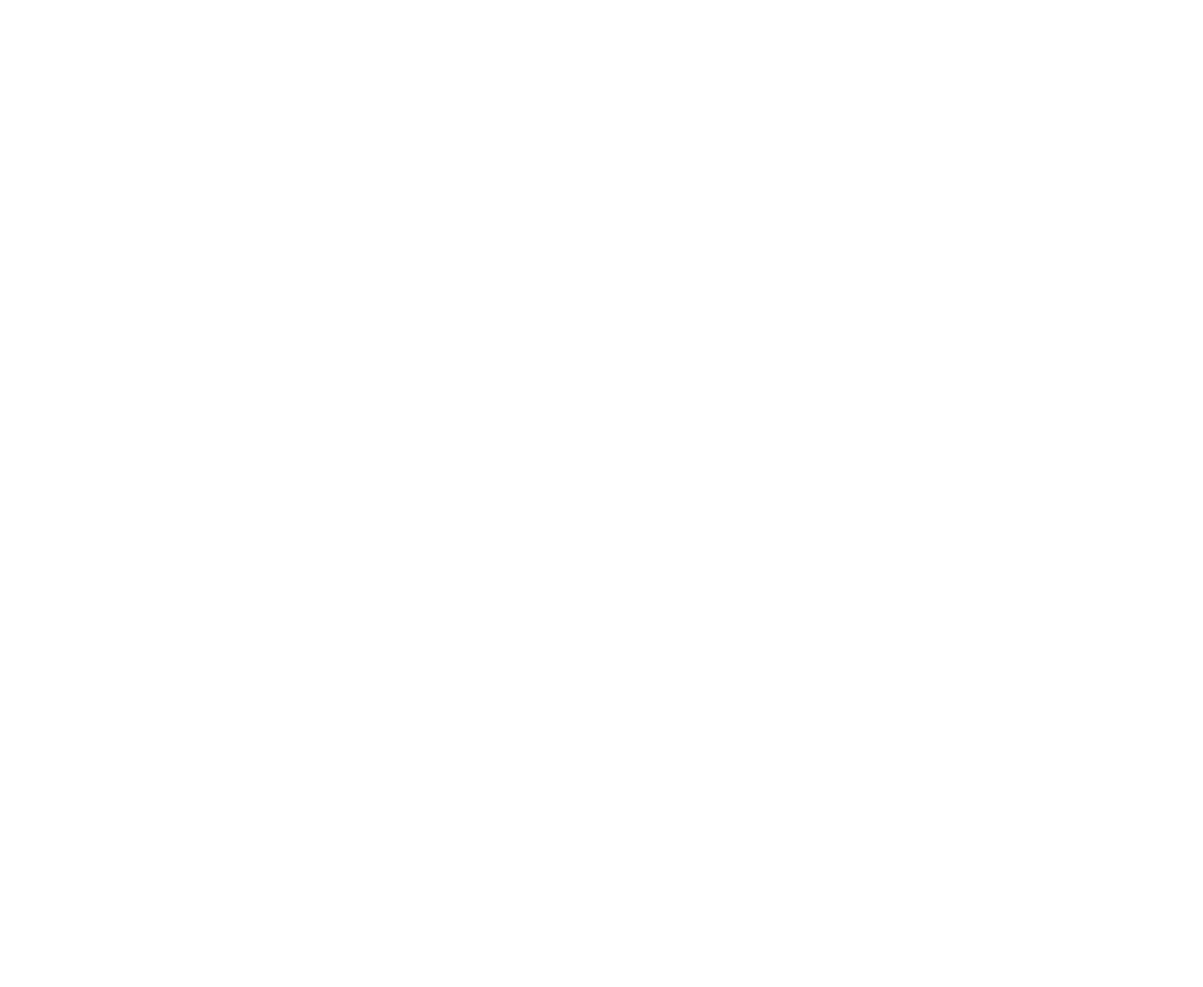
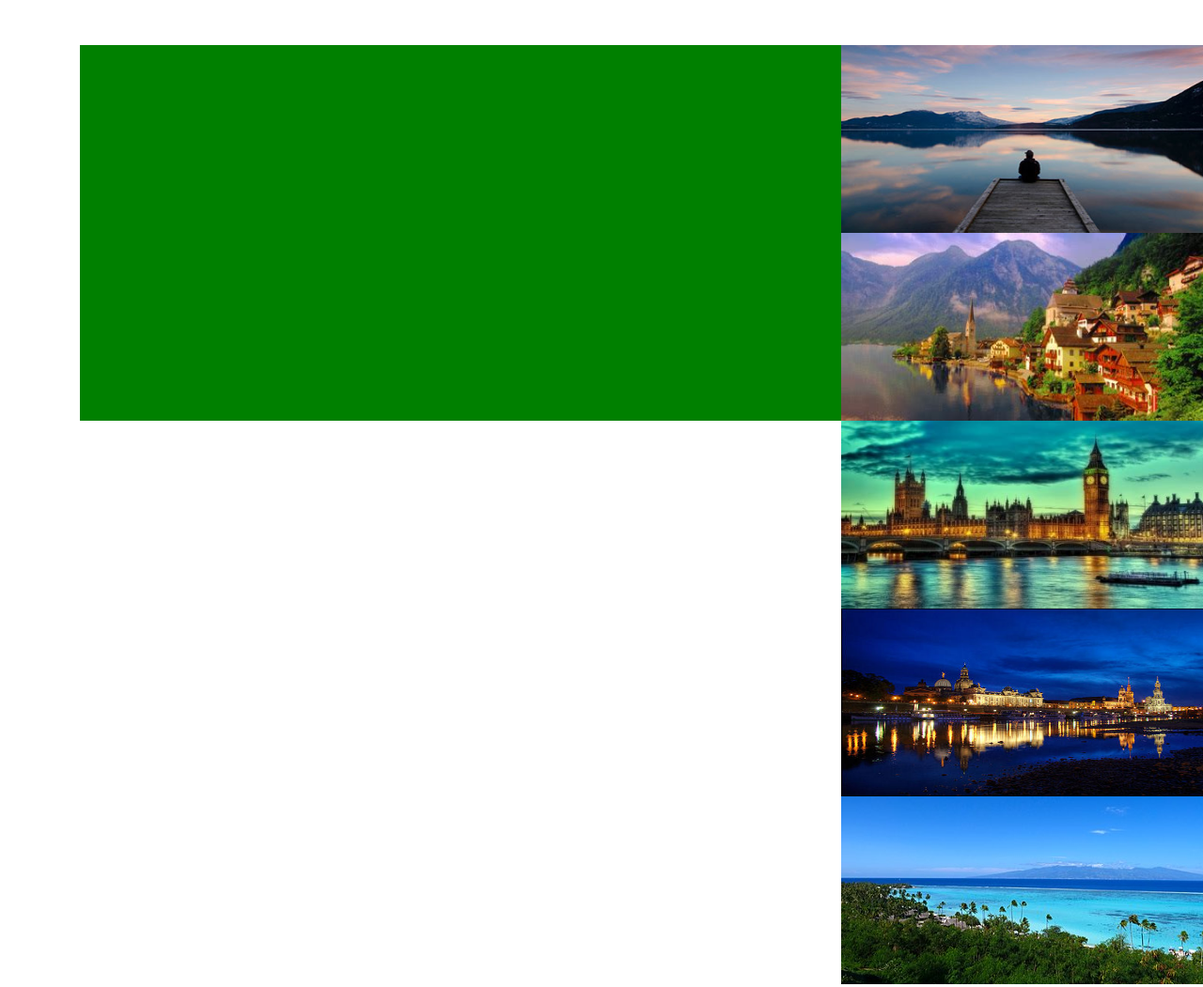
Before and after one commit to iamfrego/js-array-carousel, a plain HTML site: page index.html in a window 1280 px wide. Shown: the whole page at 94% size. Before the commit the page ends 800 px from the top, so only its background shows below. Drawn offline with nearby package versions, Linux system fonts and the light colour scheme.

Commit message:
Immagini inserite sulla Colonna DX

```diff
--- a/assets/CSS/style.css
+++ b/assets/CSS/style.css
@@ -1 +1,15 @@
-.debug .selectedImage {}
+.debug .selectedImage {
+    background-color: green;
+    height: 400px;
+    width: 900px;
+}
+
+.debug .optionImage {
+    background-color: indigo;
+    width: 300px;
+}
+
+.debug .option img {
+    height: 200px;
+    width: 400px;
+}
--- a/assets/JS/main.js
+++ b/assets/JS/main.js
@@ -1,3 +1,4 @@
+
 const items = [
     'img/01.jpg',
     'img/02.jpg',
@@ -21,3 +22,16 @@ const text = [
     'Lorem ipsum, dolor sit amet consectetur adipisicing elit. Et temporibus voluptatum suscipit tempore aliquid deleniti aut veniam inventore eligendi ex ad ullam,',
     'Et temporibus voluptatum suscipit tempore aliquid deleniti aut veniam inventore eligendi ex ad ullam,',
 ]
+
+
+const image = document.querySelector(`div.option`);
+
+
+for (let i = 0; (i < items.length); i++) {
+
+    const optionImage = `<div class="col imgContainer--${i}">
+                            <img src="${items[i]}" alt="">
+                        </div>`;
+    console.log(optionImage);
+    image.innerHTML += optionImage;
+}
--- a/index.html
+++ b/index.html
@@ -5,18 +5,25 @@
         <meta http-equiv="X-UA-Compatible" content="IE=edge">
         <meta name="viewport" content="width=device-width, initial-scale=1.0">
         <title>Document</title>
+        <link rel="stylesheet" href="https://stackpath.bootstrapcdn.com/bootstrap/4.4.1/css/bootstrap.min.css" integrity="sha384-Vkoo8x4CGsO3+Hhxv8T/Q5PaXtkKtu6ug5TOeNV6gBiFeWPGFN9MuhOf23Q9Ifjh" crossorigin="anonymous">
         <link rel="stylesheet" href="./assets/CSS/style.css">
     </head>
     <body class="debug">
 
         <main>
-            <div class="container">
+            <div class="container d-flex my-5">
 
                 <div class="selectedImage">
 
                 </div>
 
                 <div class="optionImage">
+
+                    <div class="row option">
+
+
+
+                    </div>
 
                 </div>
             </div>
```
Also changed, not shown: img/01.jpg (renamed from assets/JS/img/01.jpg), img/02.jpg (renamed from assets/JS/img/02.jpg), img/03.jpg (renamed from assets/JS/img/03.jpg), img/04.jpg (renamed from assets/JS/img/04.jpg), img/05.jpg (renamed from assets/JS/img/05.jpg), 2 other files.
